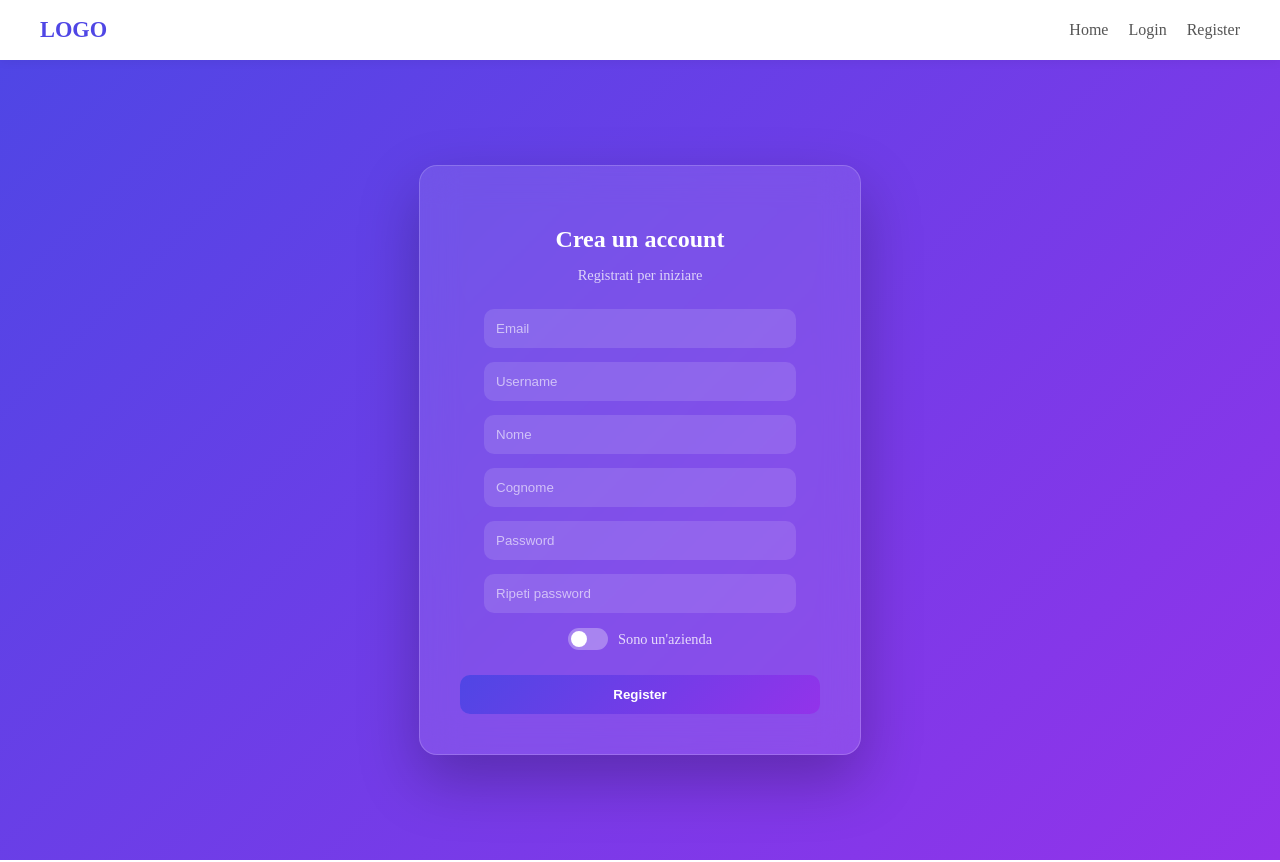
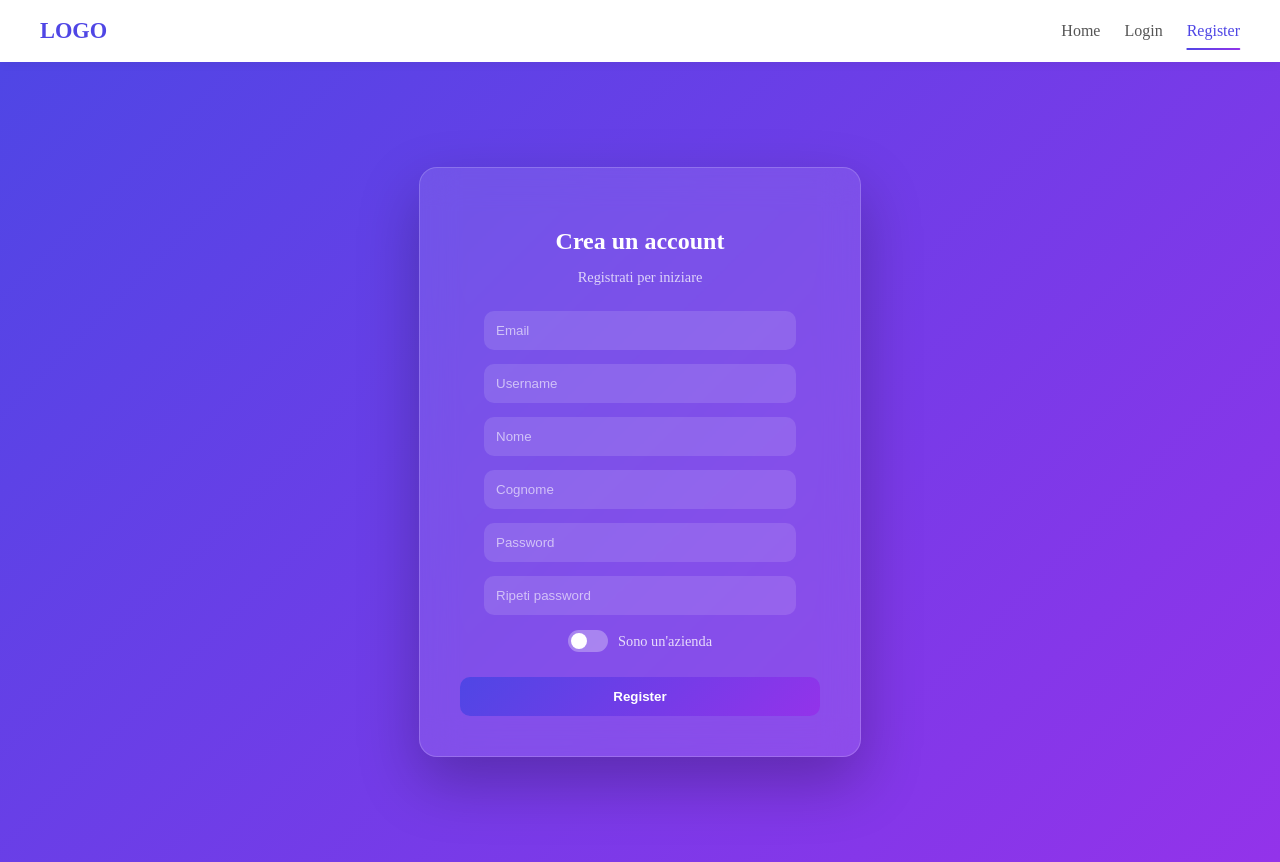
Before and after one commit to theMANGOlorian/webappTelefonia, an Angular app in the folder webui/: page /register in a window 1280 px wide. Built offline with nearby package versions, Linux system fonts and the light colour scheme.

Commit message:
Miglioramento e fix effetti scss

```diff
--- a/webui/src/app/app.html
+++ b/webui/src/app/app.html
@@ -1,10 +1,10 @@
-<nav class="navbar">
+<nav class="navbar" [class.scrolled]="isScrolled()">
   <div class="logo">LOGO</div>
 
   <div class="links">
-    <a routerLink="/">Home</a>
-    <a routerLink="/login">Login</a>
-    <a routerLink="/register">Register</a>
+    <a routerLink="/" routerLinkActive="active" [routerLinkActiveOptions]="{ exact: true }">Home</a>
+    <a routerLink="/login" routerLinkActive="active">Login</a>
+    <a routerLink="/register" routerLinkActive="active">Register</a>
   </div>
 </nav>
 
--- a/webui/src/app/app.scss
+++ b/webui/src/app/app.scss
@@ -9,26 +9,58 @@
   top: 0;
   z-index: 100;
 
+  transition: all 0.3s ease;
+
+  /* animazione ingresso */
+  animation: slideDown 0.5s ease;
+
   .logo {
     font-size: 1.4rem;
     font-weight: bold;
     color: #4f46e5;
+    transition: 0.3s ease;
+
+    &:hover {
+      transform: scale(1.05);
+      text-shadow: 0 0 10px rgba(79, 70, 229, 0.4);
+    }
   }
 
   .links {
     display: flex;
-    gap: 20px;
+    gap: 24px;
 
     a {
       text-decoration: none;
       color: #555;
       font-weight: 500;
       position: relative;
-      padding: 5px 0;
-      transition: all 0.2s ease;
+      padding: 6px 0;
+      transition: all 0.3s ease;
+
+      /* linea animata */
+      &::after {
+        content: '';
+        position: absolute;
+        left: 50%;
+        bottom: -4px;
+        width: 0%;
+        height: 2px;
+        background: linear-gradient(135deg, #4f46e5, #9333ea);
+        border-radius: 2px;
+        transition: all 0.3s ease;
+        transform: translateX(-50%);
+      }
 
       &:hover {
         color: #4f46e5;
+        background: rgba(79, 70, 229, 0.08);
+        border-radius: 6px;
+        padding: 6px 10px;
+      }
+
+      &:hover::after {
+        width: 100%;
       }
 
       &.active {
@@ -36,15 +68,31 @@
       }
 
       &.active::after {
-        content: '';
-        position: absolute;
-        left: 0;
-        bottom: -4px;
         width: 100%;
-        height: 2px;
-        background: #4f46e5;
-        border-radius: 2px;
       }
     }
   }
 }
+
+/* stato scroll (glass effect) */
+.navbar.scrolled {
+  background: rgba(255, 255, 255, 0.7);
+  backdrop-filter: blur(12px);
+  -webkit-backdrop-filter: blur(12px);
+
+  box-shadow: 0 10px 30px rgba(0, 0, 0, 0.1);
+
+  padding: 12px 40px;
+}
+
+/* animazione entrata */
+@keyframes slideDown {
+  from {
+    opacity: 0;
+    transform: translateY(-20px);
+  }
+  to {
+    opacity: 1;
+    transform: translateY(0);
+  }
+}
--- a/webui/src/app/app.ts
+++ b/webui/src/app/app.ts
@@ -1,14 +1,22 @@
-import { Component, signal } from '@angular/core';
-import { RouterOutlet, RouterLink } from '@angular/router';
+import { Component, signal, HostListener } from '@angular/core';
+import { RouterOutlet, RouterLink, RouterLinkActive } from '@angular/router';
 import { ErrorBoxComponent } from './dialog-box/error-box/error-box.component';
 
 @Component({
   selector: 'app-root',
   standalone: true,
-  imports: [RouterOutlet, RouterLink, ErrorBoxComponent],
+  imports: [RouterOutlet, RouterLink, ErrorBoxComponent, RouterLinkActive],
   templateUrl: './app.html',
   styleUrl: './app.scss'
 })
 export class App {
   protected readonly title = signal('webapp-angular');
+
+  // stato scroll
+  isScrolled = signal(false);
+
+  @HostListener('window:scroll', [])
+  onScroll() {
+    this.isScrolled.set(window.scrollY > 20);
+  }
 }
--- a/webui/src/app/features/auth/register/register.component.scss
+++ b/webui/src/app/features/auth/register/register.component.scss
@@ -146,11 +146,12 @@
 
     input:checked + .slider::before {
       transform: translateX(18px);
+      background: #4f46e5;
     }
   }
 }
 
-/* ✨ animazione ingresso */
+/* animazione ingresso */
 @keyframes fadeIn {
   from {
     opacity: 0;
```
